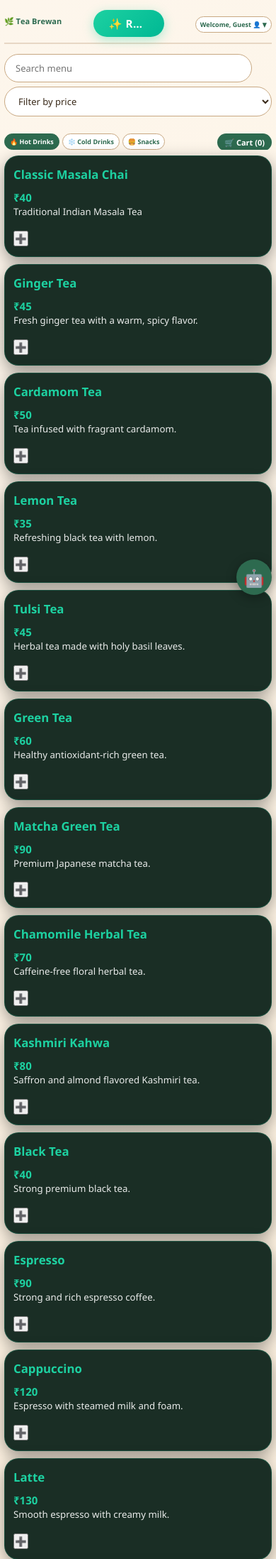
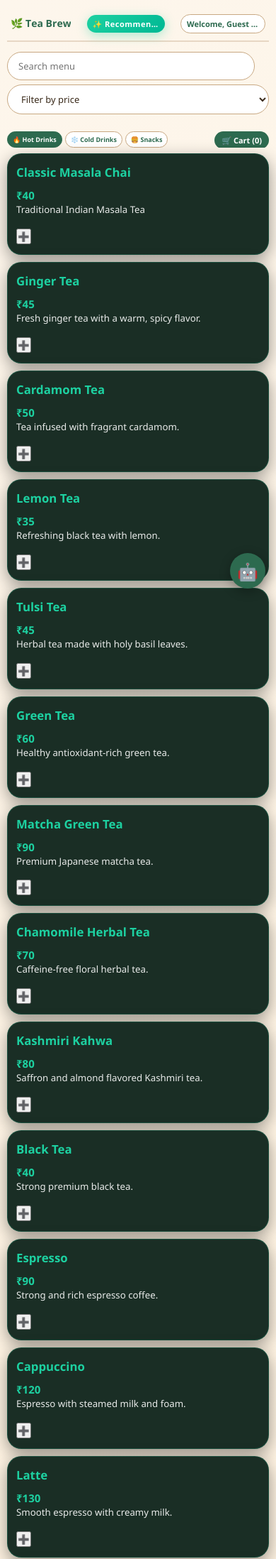
Before and after one commit to ravi755667kumar-del/Django_project, a Django app: page /menu/ in a window 390 px wide. Shown: the top 2196 px of the page at 71% size. Run offline with Django 5.2, Linux system fonts and the light colour scheme; data comes from the database, SQL or seed files in the repository; data that the repository does not hold is empty.

Commit message:
add the responsive design

```diff
--- a/tea/shop/templates/menu.html
+++ b/tea/shop/templates/menu.html
@@ -219,6 +219,80 @@
 
 {% block extra_scripts %}
 <style>
+    /* ── Responsive Overrides for menu.html ── */
+    html, body {
+        width: 100%;
+        max-width: 100vw;
+    }
+
+    .content-wrapper {
+        width: 100% !important;
+        max-width: 100vw !important;
+        box-sizing: border-box !important;
+    }
+
+    * {
+        box-sizing: border-box;
+    }
+
+    /* Prevent fixed widths from breaking viewport */
+    .search-menu {
+        width: 100%;
+        max-width: 100%;
+    }
+
+    .search-menu input {
+        width: 100% !important;
+        max-width: 350px !important; /* Retains desktop design */
+    }
+
+    .chat-widget {
+        max-width: calc(100vw - 30px);
+    }
+
+    .chat-window {
+        max-width: 100% !important;
+    }
+
+    .premium-rec-modal, .about-card, .tea-card {
+        max-width: 100%;
+    }
+
+    /* Adjust header elements to fit one line on narrow screens */
+    @media (max-width: 500px) {
+        .top-header {
+            gap: 5px !important;
+            padding: 10px 5px !important;
+        }
+        .brand-logo h1 {
+            font-size: 14px !important;
+            white-space: nowrap;
+        }
+        .rec-nav-btn {
+            padding: 5px 8px !important;
+            font-size: 11px !important;
+            max-width: 110px;
+            white-space: nowrap;
+            overflow: hidden;
+            text-overflow: ellipsis;
+        }
+        .profile-btn {
+            padding: 5px 8px !important;
+            font-size: 11px !important;
+            max-width: 120px;
+            white-space: nowrap;
+            overflow: hidden;
+            text-overflow: ellipsis;
+        }
+        .chat-widget {
+            right: 15px !important;
+            bottom: 15px !important;
+        }
+        .content-wrapper {
+            padding: 10px !important;
+        }
+    }
+
     /* ── Recommendation Navbar Button ── */
     .main-nav {
         display: flex;
```
